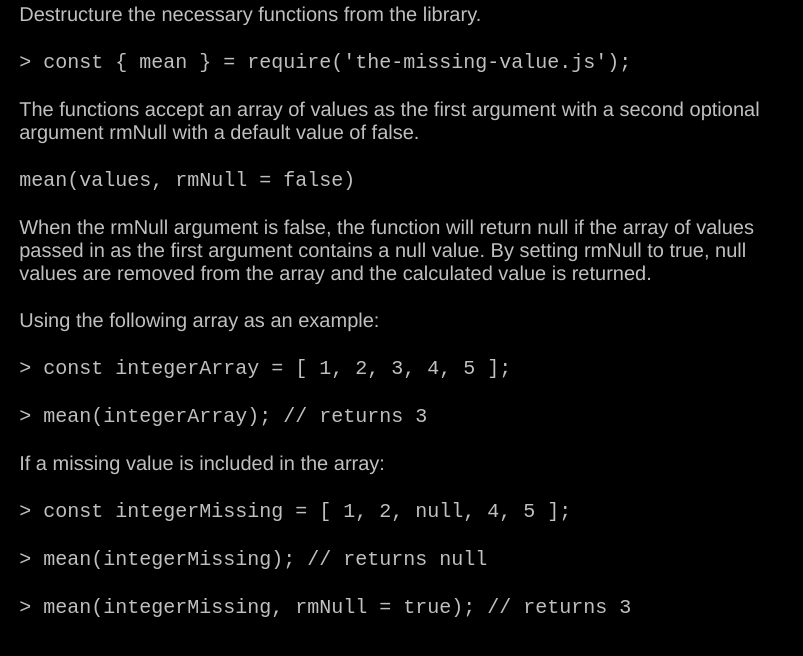
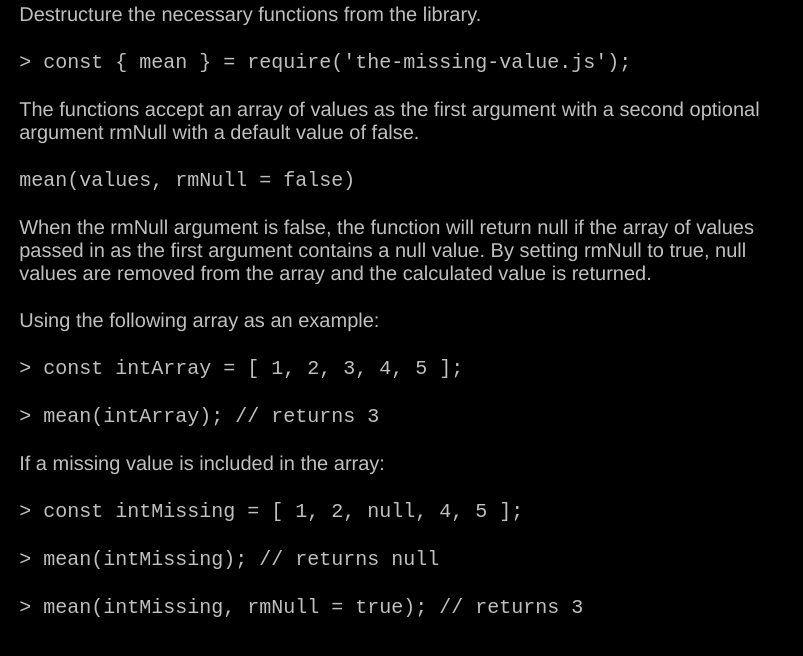
Before and after one commit to Alexander512/the-missing-value, a website: page docs/pages/tutorial.html in a window 1280 px wide. Shown: the part 128-784 px from the top of the page, without its empty margins (0-803 px from the left). Drawn offline with Linux system fonts and the light colour scheme.

Commit message:
Updated tutorial

```diff
--- a/docs/pages/tutorial.html
+++ b/docs/pages/tutorial.html
@@ -55,13 +55,13 @@
 
         <p>
           <code>
-            &gt; const integerArray = [ 1, 2, 3, 4, 5 ];
+            &gt; const intArray = [ 1, 2, 3, 4, 5 ];
           </code>
         </p>
 
         <p>
           <code>
-            &gt; mean(integerArray); // returns 3
+            &gt; mean(intArray); // returns 3
           </code>
         </p>
 
@@ -71,19 +71,19 @@
 
         <p>
           <code>
-            &gt; const integerMissing = [ 1, 2, null, 4, 5 ];
+            &gt; const intMissing = [ 1, 2, null, 4, 5 ];
           </code>
         </p>
 
         <p>
           <code>
-            &gt; mean(integerMissing); // returns null
+            &gt; mean(intMissing); // returns null
           </code>
         </p>
 
         <p>
           <code>
-            &gt; mean(integerMissing, rmNull = true); // returns 3
+            &gt; mean(intMissing, rmNull = true); // returns 3
           </code>
         </p>
 
```
